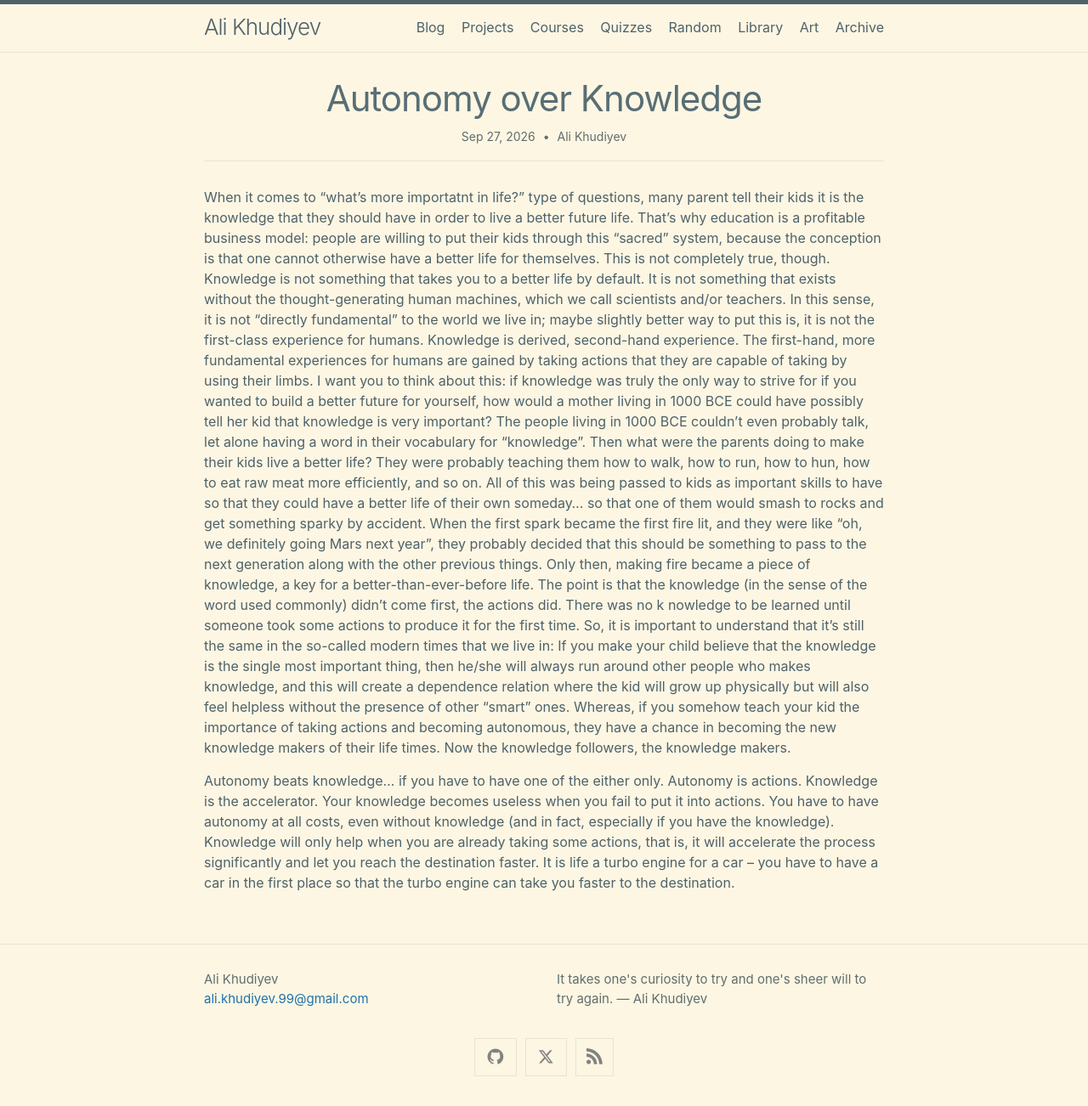
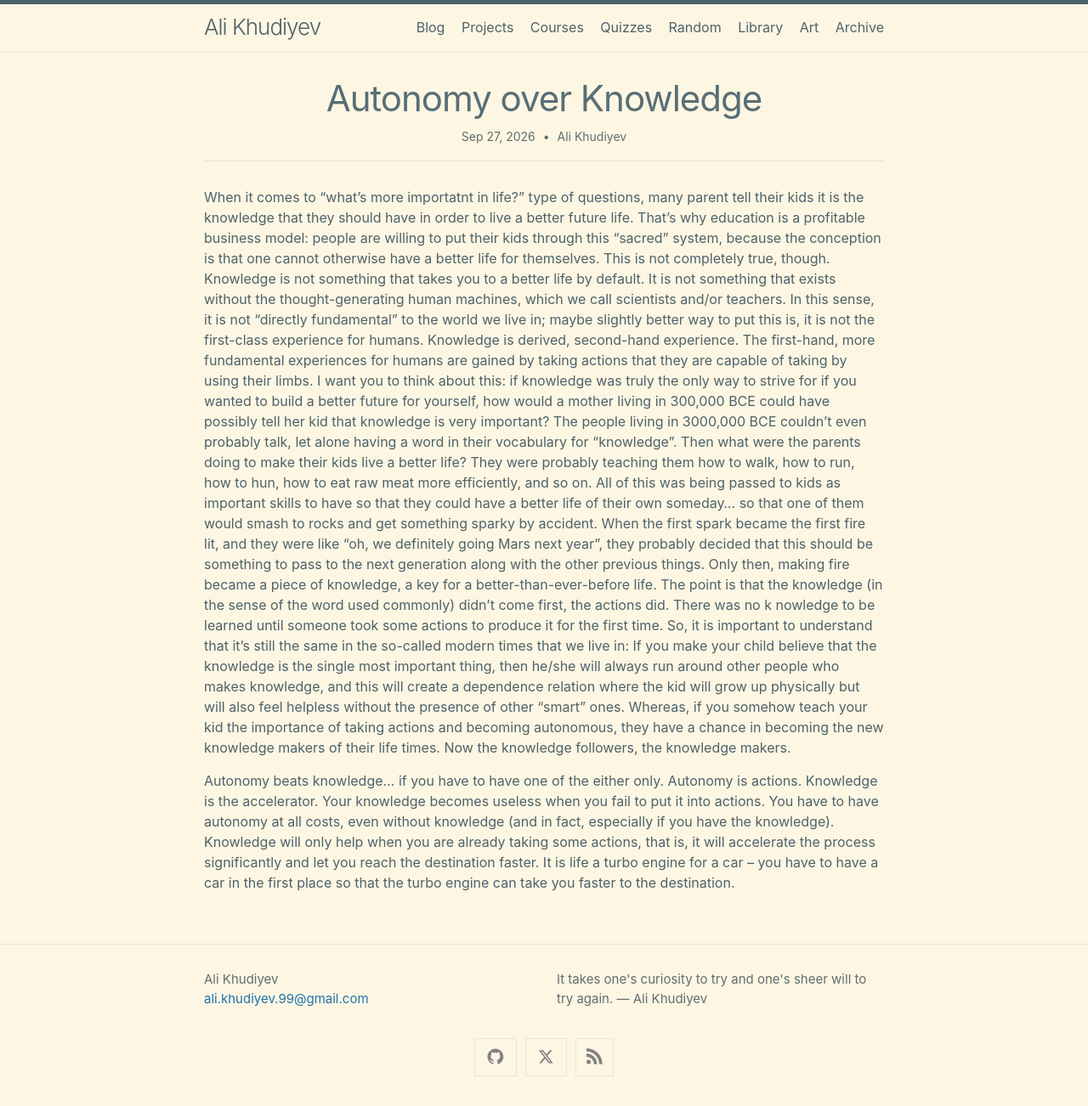
Before and after one commit to AliKhudiyev/alikhudiyev.github.io, a Jekyll site: the page built from _posts/2026-09-27-autonomy-over-knowledge.md, in a window 1280 px wide. Shown: the whole page at 85% size. Built offline with Jekyll 4.4.1, drawn with Linux system fonts in a browser that asks for light colours; nearby versions of some CDN libraries.

Commit message:
fixed a mistake

```diff
--- a/_posts/2026-09-27-autonomy-over-knowledge.md
+++ b/_posts/2026-09-27-autonomy-over-knowledge.md
@@ -23,8 +23,8 @@ more fundamental experiences for humans are gained by taking actions
 that they are capable of taking by using their limbs. I want you to
 think about this: if knowledge was truly the only way to strive for if
 you wanted to build a better future for yourself, how would a mother
-living in 1000 BCE could have possibly tell her kid that knowledge is
-very important? The people living in 1000 BCE couldn't even probably
+living in 300,000 BCE could have possibly tell her kid that knowledge is
+very important? The people living in 3000,000 BCE couldn't even probably
 talk, let alone having a word in their vocabulary for "knowledge". Then
 what were the parents doing to make their kids live a better life? They
 were probably teaching them how to walk, how to run, how to hun, how to
```
